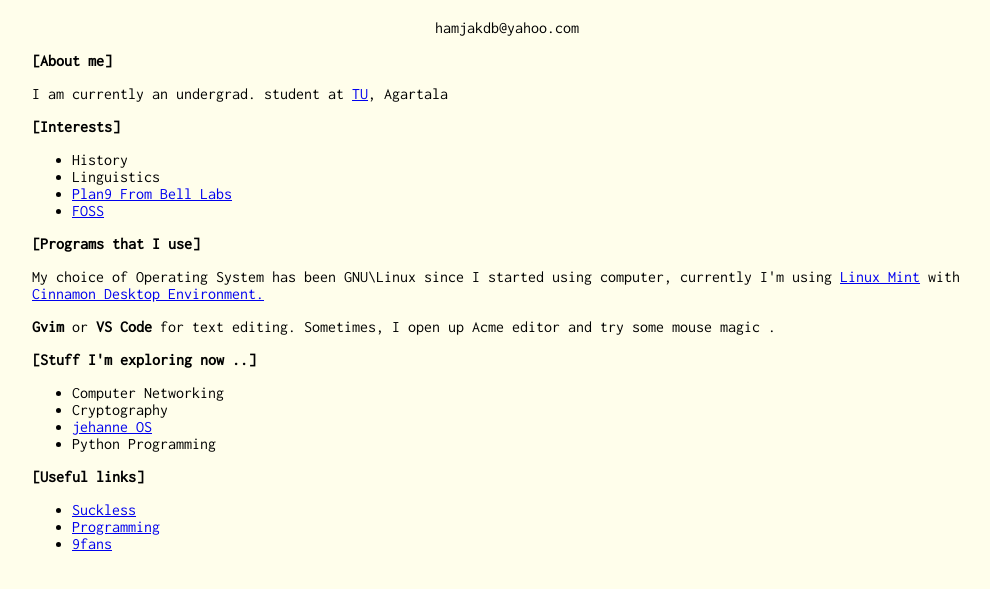
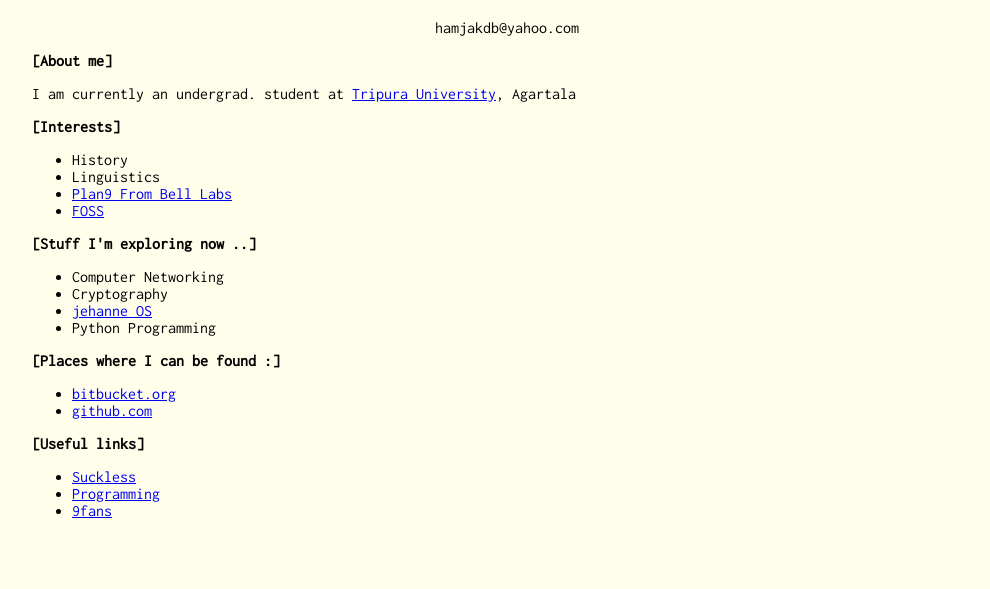
Before and after one commit to hdb7/hdb, a plain HTML site: page index.html in a window 1280 px wide. Shown: the part 57-646 px from the top of the page, without its empty margins (133-1123 px from the left). Drawn offline with Linux system fonts and the light colour scheme.

Commit message:
bio update

```diff
--- a/index.html
+++ b/index.html
@@ -13,7 +13,8 @@
   <h1> Hamjak Debbarma</h1>
   <p align=center>hamjakdb@yahoo.com</p>
   <p align=left><b>[About me]</b></p>
-  <p>I am currently an undergrad. student at <a href="https://www.tripurauniv.ac.in/">TU</a>, Agartala</p>
+  <p>I am currently an undergrad. student at <a href="https://www.tripurauniv.ac.in/">
+  Tripura University</a>, Agartala</p>
   <b>[Interests]</b>
   <ul>
     <li>History</li>
@@ -22,19 +23,17 @@
     <li><a href="https://en.wikipedia.org/wiki/Free_and_open-source_software">
       FOSS</a></li>
   </ul>
-  <b>[Programs that I use]</b>
-  <p> My choice of Operating System has been GNU\Linux since I started using computer, currently
-    I'm using <a href="https://linuxmint.com/">Linux Mint</a> with
-    <a href="https://en.wikipedia.org/wiki/Cinnamon_(desktop_environment)">Cinnamon Desktop Environment.</a>
-  </p>
-  <p> <b>Gvim</b> or <b>VS Code</b> for text editing.
-    Sometimes, I open up Acme editor and try some mouse magic .</p>
   <b>[Stuff I'm exploring now ..]</b>
   <ul>
     <li>Computer Networking</li>
     <li>Cryptography</li>
     <li><a href="http://jehanne.io/">jehanne OS</a></li>
     <li>Python Programming</li>
+  </ul>
+  <b>[Places where I can be found :]</b>
+  <ul>
+    <li><a href="https://bitbucket.org/hdb7/">bitbucket.org</a></li>
+    <li><a href="https://github.com/hdb7">github.com</a></li>
   </ul>
   <b>[Useful links]</b>
   <ul>
```
